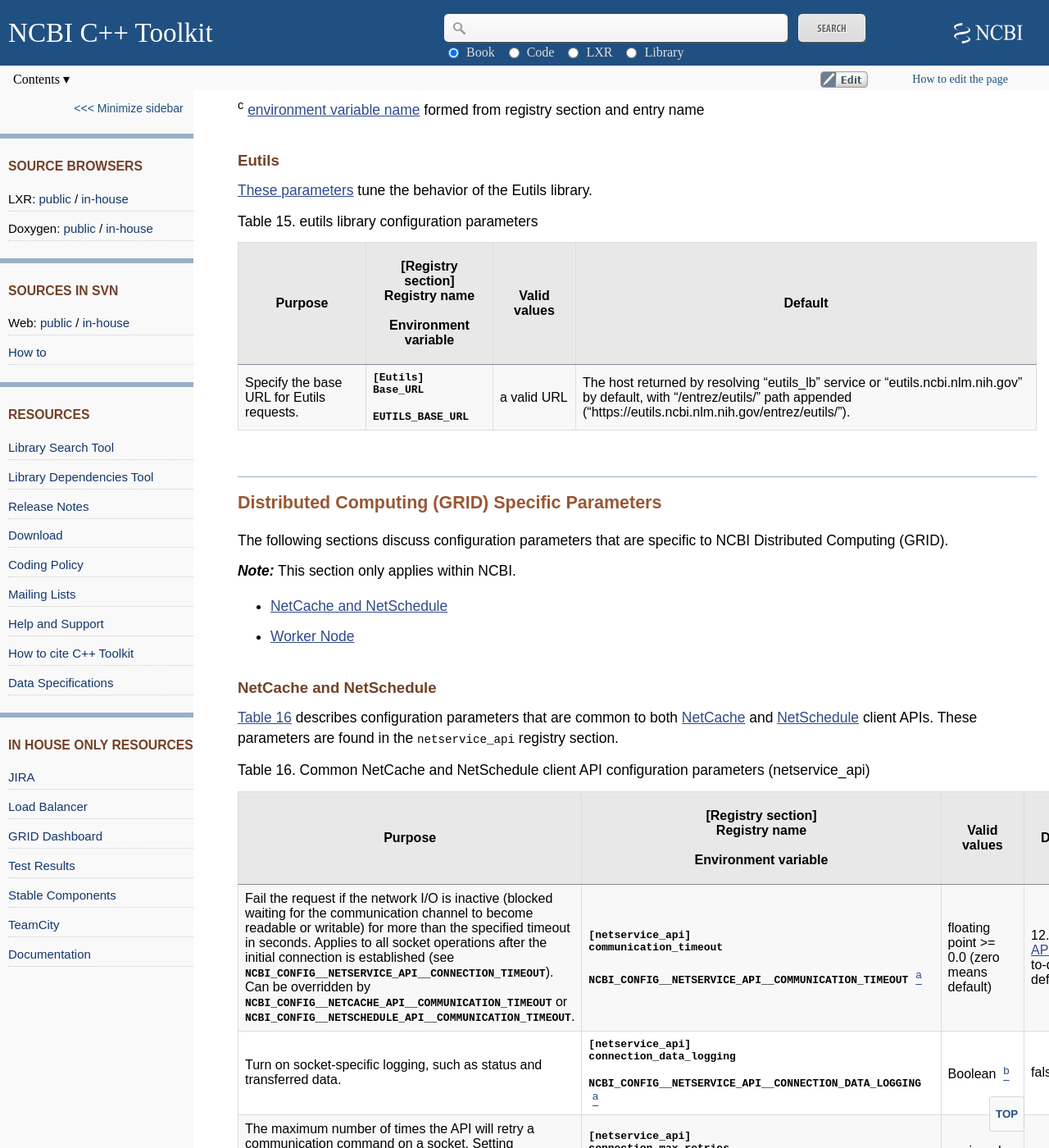
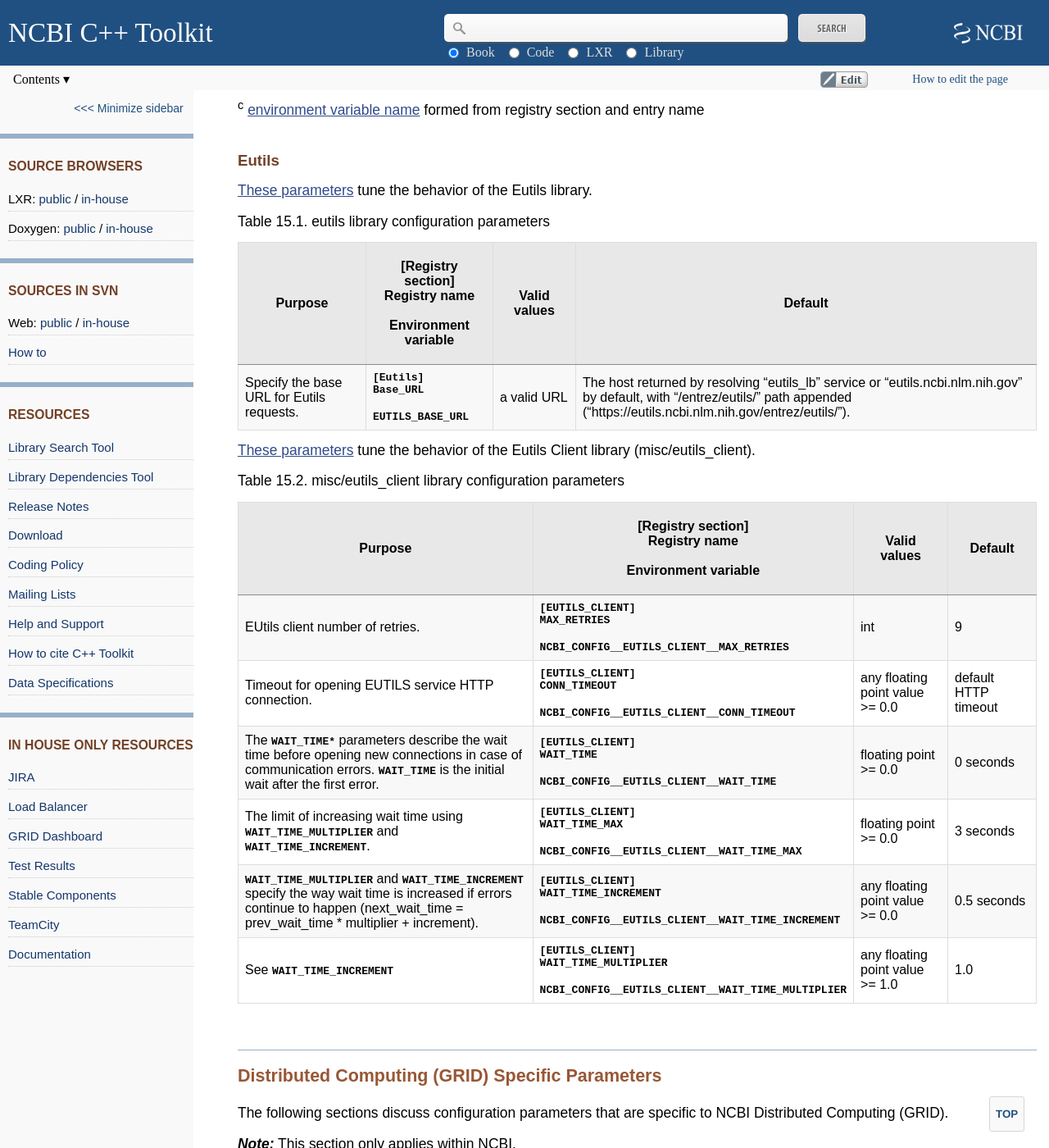
Before and after one commit to ncbi/cxx-toolkit, a Jekyll site: the page built from pages/ch_libconfig.md, in a window 1280 px wide and 1400 px high, scrolled down 54649 px. Shown: the whole window at 82% size. Built offline with Jekyll 4.4.1, drawn with Linux system fonts in a browser that asks for light colours.

Commit message:
Added eutils_client parameters. JIRA CXX-13603

```diff
--- a/pages/ch_libconfig.md
+++ b/pages/ch_libconfig.md
@@ -1125,11 +1125,28 @@
 
 <a name="ch_libconfig.T.eutils_library_configurat"></a>
 
-Table 15. eutils library configuration parameters
+Table 15.1. eutils library configuration parameters
 
 | Purpose     | [Registry section]<br/>Registry name<br/><br/>Environment variable | Valid values | Default               |
 |-------------|--------------------------------------------------------------------|--------------|-----------------------|
 | Specify the base URL for Eutils requests. | **`[Eutils]`**<br/>**`Base_URL`**<br/><br/>**`EUTILS_BASE_URL`**   | a valid URL  | The host returned by resolving "eutils_lb" service or "eutils.ncbi.nlm.nih.gov" by default, with "/entrez/eutils/" path appended ("https://eutils.ncbi.nlm.nih.gov/entrez/eutils/"). |
+
+<div class="table-scroll"></div>
+
+[These parameters](#ch_libconfig.T.eutilscli_library_configurat) tune the behavior of the Eutils Client library (misc/eutils_client).
+
+<a name="ch_libconfig.T.eutilscli_library_configurat"></a>
+
+Table 15.2. misc/eutils_client library configuration parameters
+
+| Purpose     | [Registry section]<br/>Registry name<br/><br/>Environment variable | Valid values | Default               |
+|-------------|--------------------------------------------------------------------|--------------|-----------------------|
+| EUtils client number of retries. | **`[EUTILS_CLIENT]`**<br/>**`MAX_RETRIES`**<br/><br/>**`NCBI_CONFIG__EUTILS_CLIENT__MAX_RETRIES`** | int | 9 |
+| Timeout for opening EUTILS service HTTP connection. | **`[EUTILS_CLIENT]`**<br/>**`CONN_TIMEOUT`**<br/><br/>**`NCBI_CONFIG__EUTILS_CLIENT__CONN_TIMEOUT`** | any floating point value \>= 0.0 | default HTTP timeout |
+| The **`WAIT_TIME*`** parameters describe the wait time before opening new connections in case of communication errors. **`WAIT_TIME`** is the initial wait after the first error. | **`[EUTILS_CLIENT]`**<br/>**`WAIT_TIME`**<br/><br/>**`NCBI_CONFIG__EUTILS_CLIENT__WAIT_TIME`** | floating point \>= 0.0 | 0 seconds |
+| The limit of increasing wait time using **`WAIT_TIME_MULTIPLIER`** and **`WAIT_TIME_INCREMENT`**. | **`[EUTILS_CLIENT]`**<br/>**`WAIT_TIME_MAX`**<br/><br/>**`NCBI_CONFIG__EUTILS_CLIENT__WAIT_TIME_MAX`** | floating point \>= 0.0 | 3 seconds |
+| **`WAIT_TIME_MULTIPLIER`** and **`WAIT_TIME_INCREMENT`** specify the way wait time is increased if errors continue to happen (next\_wait\_time = prev\_wait\_time \* multiplier + increment). | **`[EUTILS_CLIENT]`**<br/>**`WAIT_TIME_INCREMENT`**<br/><br/>**`NCBI_CONFIG__EUTILS_CLIENT__WAIT_TIME_INCREMENT`** | any floating point value \>= 0.0 | 0.5 seconds |
+| See **`WAIT_TIME_INCREMENT`** | **`[EUTILS_CLIENT]`**<br/>**`WAIT_TIME_MULTIPLIER`**<br/><br/>**`NCBI_CONFIG__EUTILS_CLIENT__WAIT_TIME_MULTIPLIER`** | any floating point value \>= 1.0 | 1.0 |
 
 <div class="table-scroll"></div>
 
```
